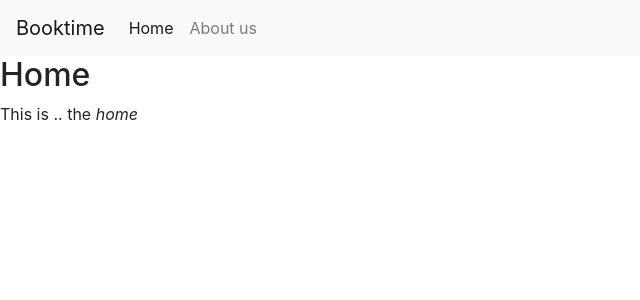
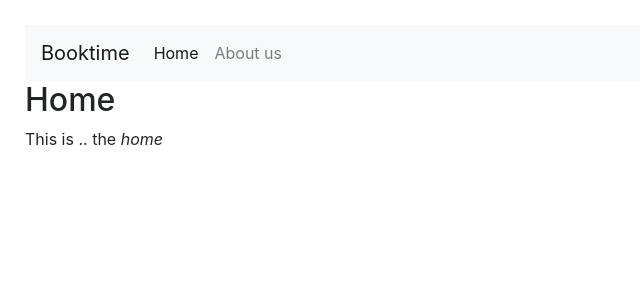
Before and after one commit to codingEzio/code_py_bookreview_django2_and_channels, a Django app: page / in a window 1280 px wide. Shown: the top 300 px of the page, without its empty margins (0-640 px from the left). Run offline with Django 3.2, Linux system fonts and the light colour scheme; parts of the project's set-up code (start-up, migrations or seed data) failed here and were passed over; some libraries are stand-ins or nearby versions.

Commit message:
A bit modification for better readability

```diff
--- a/main/templates/base.html
+++ b/main/templates/base.html
@@ -3,9 +3,10 @@
 <html lang="en">
 <head>
     <meta charset="UTF-8">
-    <meta name="viewport" content="width=device-width, initial-scale=1.0">
+    <meta name="viewport" content="width=device-width, initial-scale=1.0, shrink-to-fit=no">
     <meta http-equiv="X-UA-Compatible" content="ie=edge">
     <link rel="stylesheet" href="{% static 'app_main/css/bootstrap.min.css' %}">
+    <link rel="stylesheet" href="{% static 'app_main/css/myown.css' %}">
     <title>Booktime</title>
 </head>
 <body>
--- /dev/null
+++ b/staticdev/app_main/css/myown.css
@@ -0,0 +1,3 @@
+body {
+  margin: 25px !important;
+}
```
